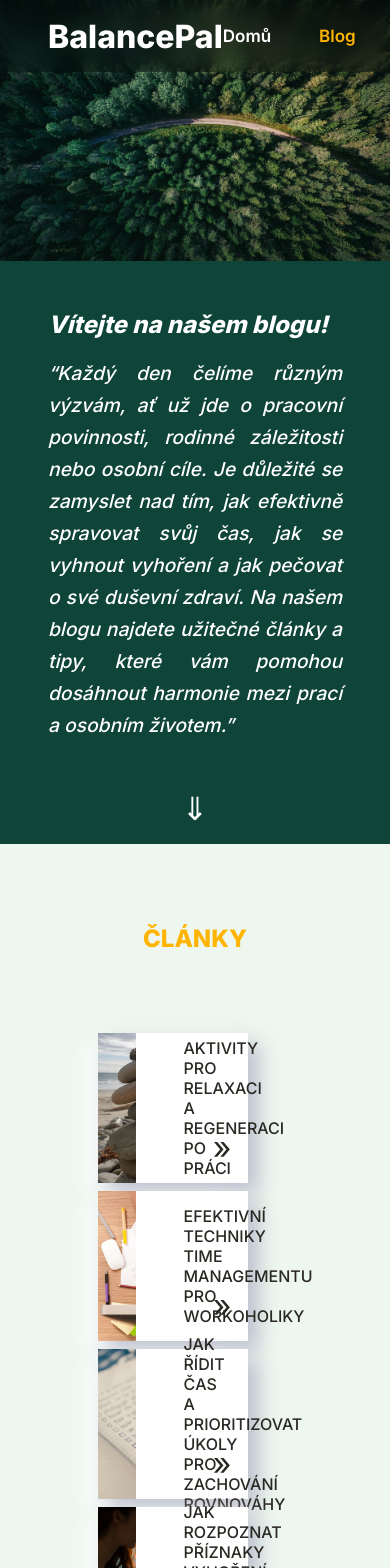
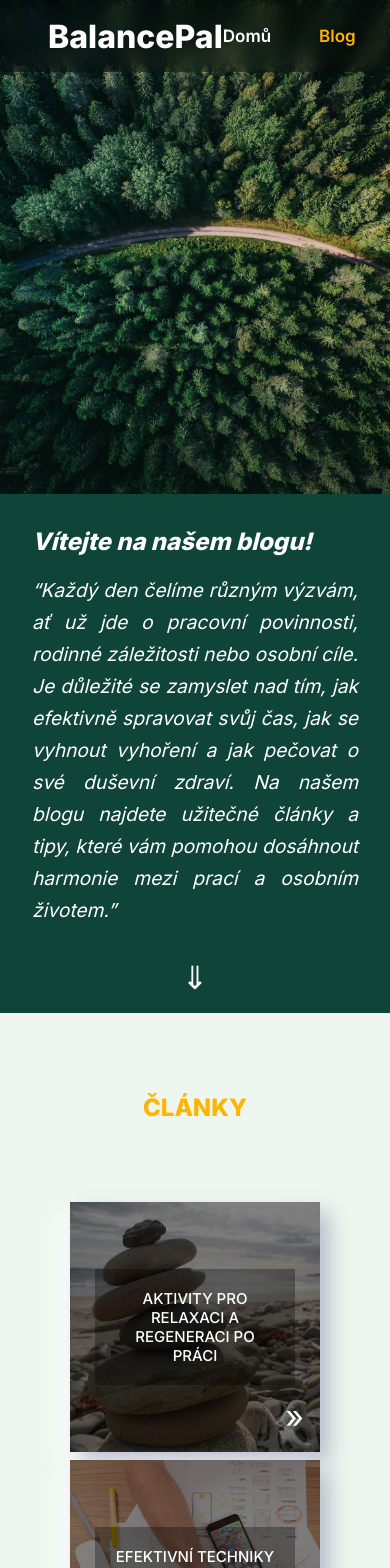
Before and after one commit to Kaykay-nova/balance-pal, a Next.js app: page /blog in a window 390 px wide. Shown: the top 1568 px of the page. Built offline with nearby package versions, Linux system fonts and the light colour scheme.

Commit message:
responzivita stránek Blog + článek

```diff
--- a/src/app/style.css
+++ b/src/app/style.css
@@ -321,7 +321,7 @@ input {
   text-align: center;
 }
 
-.quiz__result-link > a {
+.quiz__result-link>a {
   color: #2a2823;
   font-weight: 600;
   text-decoration: none;
@@ -558,17 +558,7 @@ li {
   text-align: start;
 }
 
-@media (max-width: 950px) {
-  .blog-list__post--title {
-    width: 60%;
-  }
-}
 
-@media (max-width: 750px) {
-  .blog-list__post {
-    width: 150px;
-  }
-}
 
 .pagination {
   display: flex;
@@ -632,11 +622,10 @@ li {
   align-items: center;
   justify-content: center;
   text-align: center;
-  flex-wrap: wrap;
+  flex-wrap: nowrap;
 }
 
 .main__post--cover {
-  background-color: yellow;
   background-size: cover;
   background-position: center;
   height: 300px;
@@ -800,3 +789,166 @@ li {
 .btn:hover {
   color: #ffb200;
 }
+
+@media (max-width: 950px) {
+  .blog-list__post--title {
+    width: 60%;
+  }
+
+  .main__post--header-content {
+    flex-wrap: wrap;
+    margin: 0 10%;
+  }
+
+  .main__post--cover {
+    height: 350px;
+    width: 350px;
+  }
+
+  .main__post--text {
+    padding: 1rem 0;
+  }
+
+  .main__post--title {
+    text-align: center;
+  }
+
+  .main__post--content {
+    grid-template-columns: auto;
+    padding: 9rem 4rem
+  }
+}
+
+@media (max-width: 750px) {
+  .main__blog--content {
+    padding: 2rem;
+    max-width: 750px;
+    font-weight: 400;
+  }
+
+  .blog-list {
+    width: 100%;
+  }
+
+  .blog-list__item {
+    display: flex;
+    justify-content: center;
+    align-items: center;
+  }
+
+  .blog-list__post {
+    width: 350px;
+    height: 350px;
+  }
+
+  .blog-list__post--cover {
+    width: 100%;
+    filter: brightness(50%);
+    background-position: center;
+    background-repeat: no-repeat;
+    background-size: cover;
+    height: 100%;
+  }
+
+  .blog-list__post--title {
+    background-color: rgb(0, 0, 0, 0.3);
+    color: white;
+    position: absolute;
+    top: 50%;
+    left: 50%;
+    transform: translate(-50%, -50%);
+    z-index: 2;
+    width: 80%;
+    padding: 20px;
+    text-align: center;
+    font-size: 25px;
+  }
+
+  .blog__arrow {
+    color: white;
+  }
+
+  .main__post--title {
+    text-align: center;
+  }
+
+  .post__buttons {
+    justify-content: space-evenly;
+  }
+}
+
+@media (max-width: 450px) {
+  .main__blog {
+    height: 120vh;
+  }
+
+  .main__blog--cover {
+    height: 500px;
+  }
+
+  .main__blog--content {
+    padding: 2rem;
+    max-width: 450px;
+    font-weight: 400;
+  }
+
+  .blog-list {
+    width: 100%;
+  }
+
+  .blog-list__item {
+    display: flex;
+    justify-content: center;
+    align-items: center;
+  }
+
+  .blog-list__post {
+    width: 250px;
+    height: 250px;
+  }
+
+  .blog-list__post--cover {
+    width: 100%;
+    filter: brightness(50%);
+    background-position: center;
+    background-repeat: no-repeat;
+    background-size: cover;
+    height: 100%;
+  }
+
+  .blog-list__post--title {
+    background-color: rgb(0, 0, 0, 0.3);
+    color: white;
+    position: absolute;
+    top: 50%;
+    left: 50%;
+    transform: translate(-50%, -50%);
+    z-index: 2;
+    width: 80%;
+    padding: 20px;
+    text-align: center;
+    font-size: 15px;
+  }
+
+  .blog__arrow {
+    color: white;
+  }
+
+  .main__post--cover {
+    height: 300px;
+    width: 300px;
+  }
+
+  .main__post--text {
+    align-items: center;
+  }
+
+  .main__post--title {
+    font-size: 1.5rem;
+    padding: 0 2rem;
+  }
+
+  .post__buttons--btn {
+    padding: 0.8rem 1.5rem;
+  }
+}
```
Also changed, not shown: src/app/lib/components/Header/index.jsx (+27 -8 lines).
